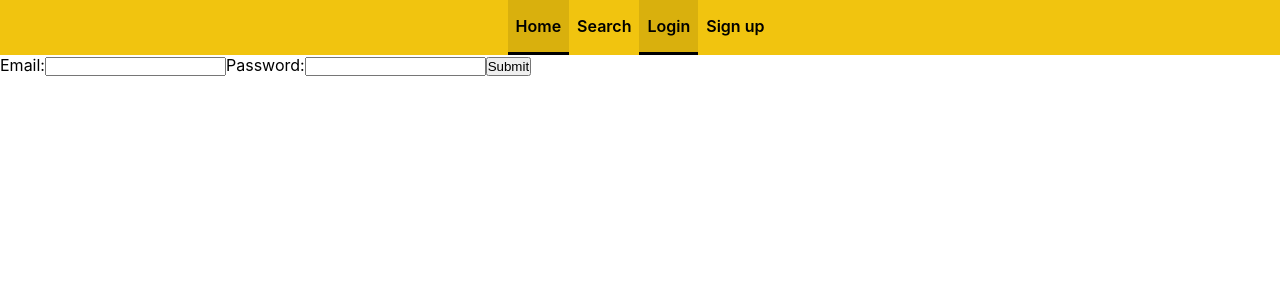
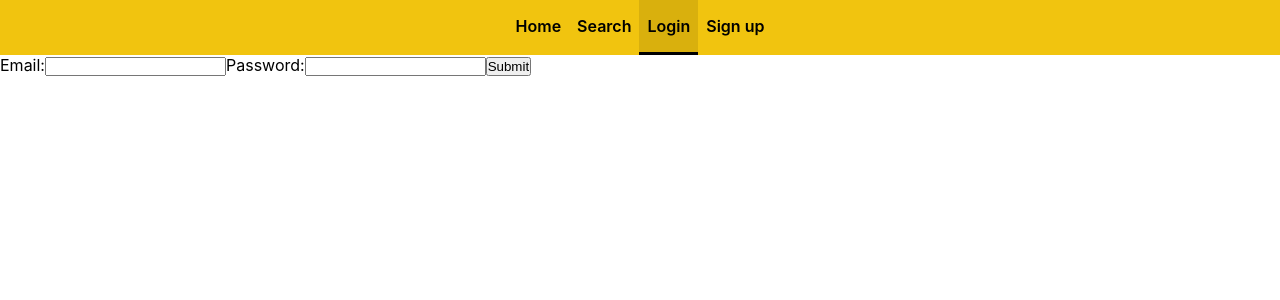
Before and after one commit to Backins/node-project-esgi, a React (Create React App) app in the folder client/: page /login in a window 1280 px wide. Shown: the top 300 px of the page. Built offline with nearby package versions, Linux system fonts and the light colour scheme.

Commit message:
Add exact route

```diff
--- a/client/src/components/NavBar/index.js
+++ b/client/src/components/NavBar/index.js
@@ -72,7 +72,7 @@ const NavBar = () => {
         <nav>
           <ul className={classes.menu}>
             <li className={classes.item}>
-              <NavLink className={classes.itemLink} to="/" activeClassName={classes.itemLinkActive}>Home</NavLink>
+              <NavLink className={classes.itemLink} exact to="/" activeClassName={classes.itemLinkActive}>Home</NavLink>
             </li>
             <li className={classes.item}><NavLink className={classes.itemLink} to="/search" activeClassName={classes.itemLinkActive}>Search</NavLink></li>
             {
```
